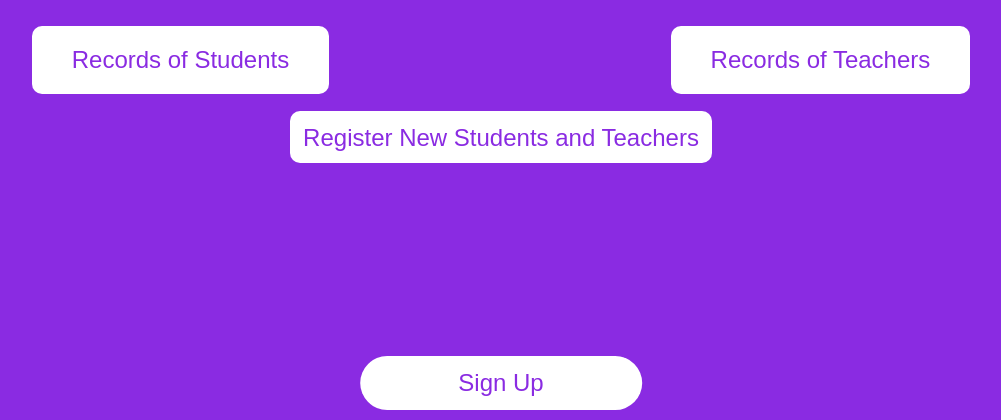
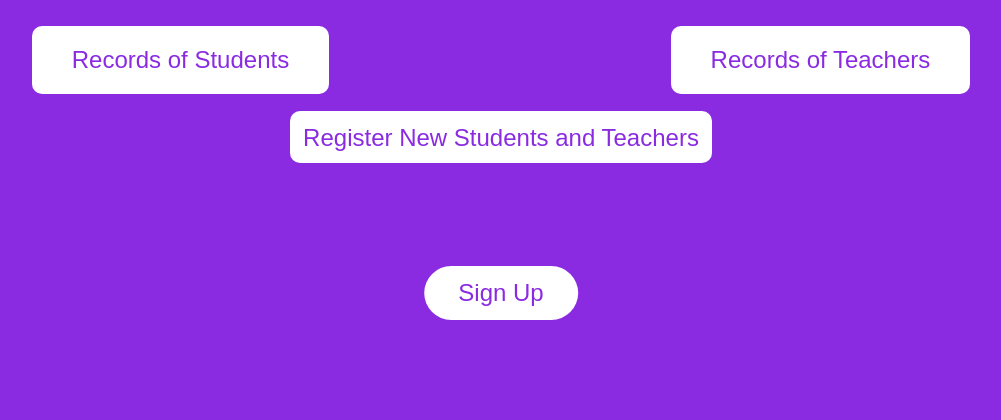
Before and after one commit to Aayush786-21/damn_project, a Flask app: page /dashboard in a window 1280 px wide. Shown: the part 380-800 px from the top of the page, without its empty margins (139-1140 px from the left). Run offline with Flask 3, Linux system fonts and the light colour scheme; a user stored in the database is signed in.

Commit message:
phase 13.2

```diff
--- a/templates/login.html
+++ b/templates/login.html
@@ -65,14 +65,14 @@
             color: #8A2BE2;
             border: none;
             padding: 1%;
-            width: 20%;
+            width: 10%;
             font-size: 1.5em;
             border-radius: 50px;
             cursor: pointer;
             transition: background-color 0.3s, color 0.3s;
             text-decoration: none;
             position: absolute;
-            bottom: 10px;
+            bottom: 100px;
             left: 50%;
             transform: translateX(-50%);
         }
```
Also changed, not shown: requirements.txt (added, +13 -0 lines), req.txt (deleted), 1 other file.
